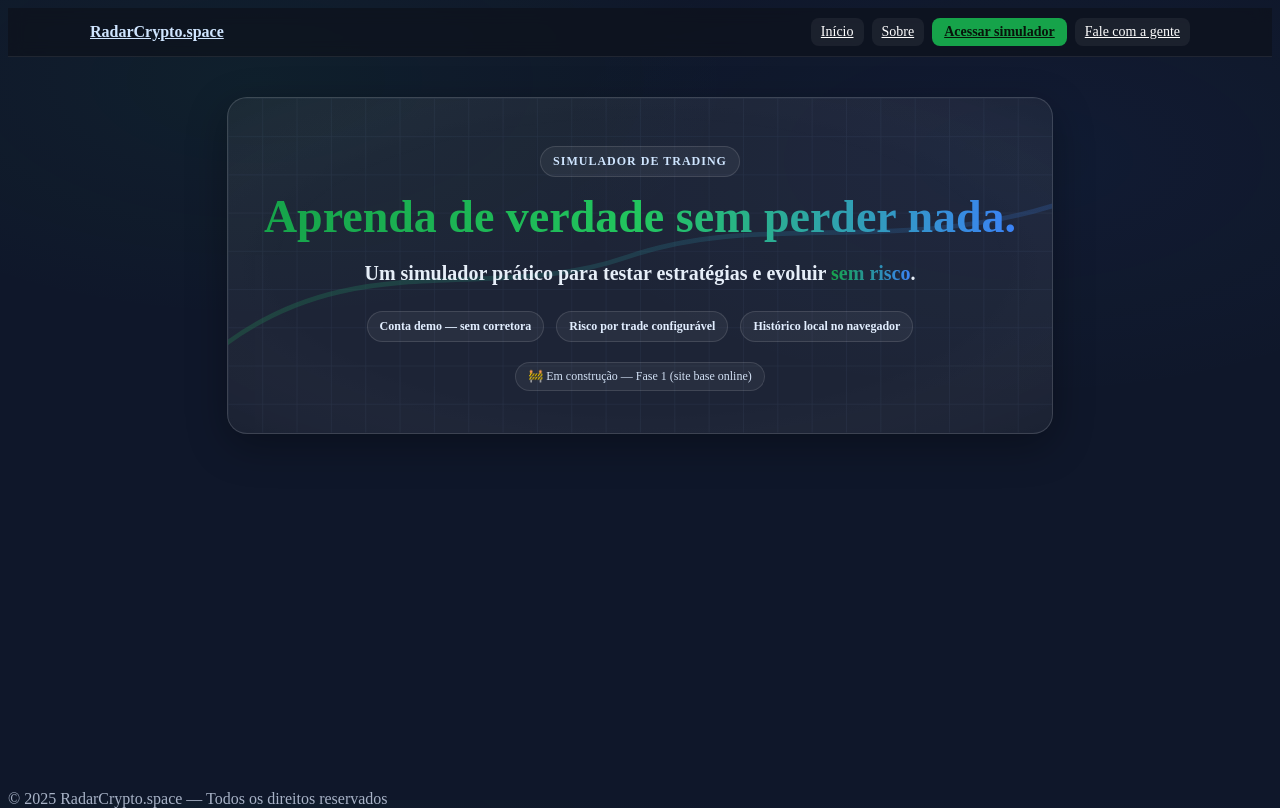
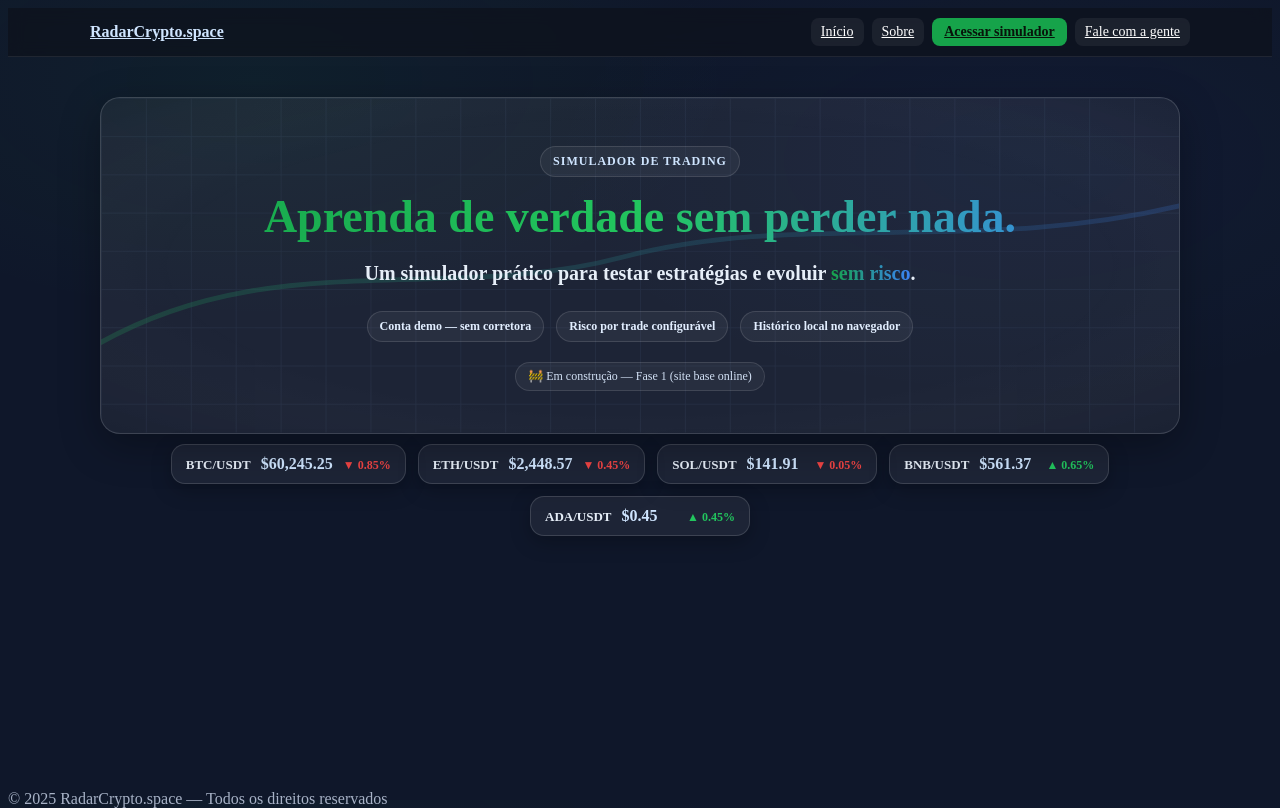
Before and after one commit to Ivanmonteiro-create/radarcripto.space, a Next.js app: page / in a window 1280 px wide. Built offline with nearby package versions, Linux system fonts and the light colour scheme.

Commit message:
Update index.js

```diff
--- a/pages/index.js
+++ b/pages/index.js
@@ -4,14 +4,14 @@ import HeroBackground from "../components/HeroBackground";
 export default function Home() {
   return (
     <main style={{ maxWidth: 1200, margin: "24px auto 0", padding: "0 16px" }}>
-      {/* HERO: card único, claro e sem “quadro de baixo” */}
+      {/* HERO: mantém o mesmo tamanho/estilo atual */}
       <section
         style={{
           position: "relative",
           margin: "16px auto 10px",
           maxWidth: 1080,
-          background: "rgba(255,255,255,0.06)",            // <-- mais CLARO
-          border: "1px solid rgba(255,255,255,0.14)",       // <-- um pouco mais de contraste
+          background: "rgba(255,255,255,0.06)",
+          border: "1px solid rgba(255,255,255,0.14)",
           borderRadius: 20,
           padding: "48px 36px 42px",
           textAlign: "center",
@@ -19,7 +19,7 @@ export default function Home() {
           boxShadow: "0 12px 40px rgba(0,0,0,0.30)",
         }}
       >
-        <HeroBackground />  {/* fundo agora MUITO mais sutil */}
+        <HeroBackground /> {/* fundo sutil + linha animada */}
 
         <div style={{ position: "relative", zIndex: 1 }}>
           <div
@@ -58,7 +58,7 @@ export default function Home() {
               fontSize: 20,
               lineHeight: 1.6,
               margin: "10px 0 22px 0",
-              color: "#e6eef8",  // texto mais claro
+              color: "#e6eef8",
               fontWeight: 600,
               maxWidth: 860,
               marginLeft: "auto",
@@ -109,6 +109,9 @@ export default function Home() {
           </div>
         </div>
       </section>
+
+      {/* TICKERS: de volta, abaixo do card, sem alterar o tamanho do herói */}
+      <Tickers />
     </main>
   );
 }
@@ -131,3 +134,57 @@ function Badge({ text }) {
     </span>
   );
 }
+
+/** Barra de moedas simples (mock) — podemos ligar a dados reais depois */
+function Tickers() {
+  const data = [
+    { pair: "BTC/USDT", price: "$60,245.25", change: -0.85 },
+    { pair: "ETH/USDT", price: "$2,448.57", change: -0.45 },
+    { pair: "SOL/USDT", price: "$141.91", change: -0.05 },
+    { pair: "BNB/USDT", price: "$561.37", change: 0.65 },
+    { pair: "ADA/USDT", price: "$0.45", change: 0.45 },
+  ];
+
+  return (
+    <div
+      style={{
+        maxWidth: 1080,
+        margin: "10px auto 0",
+        display: "flex",
+        gap: 12,
+        flexWrap: "wrap",
+        justifyContent: "center",
+      }}
+    >
+      {data.map((d) => (
+        <div
+          key={d.pair}
+          style={{
+            minWidth: 190,
+            padding: "10px 14px",
+            borderRadius: 14,
+            border: "1px solid rgba(255,255,255,0.14)",
+            background: "rgba(255,255,255,0.06)",
+            boxShadow: "0 6px 20px rgba(0,0,0,0.25)",
+            display: "flex",
+            alignItems: "baseline",
+            gap: 10,
+          }}
+        >
+          <strong style={{ color: "#e6eef8", fontSize: 13 }}>{d.pair}</strong>
+          <span style={{ color: "#cfe5ff", fontWeight: 700 }}>{d.price}</span>
+          <span
+            style={{
+              marginLeft: "auto",
+              fontSize: 12,
+              fontWeight: 800,
+              color: d.change >= 0 ? "#22c55e" : "#ef4444",
+            }}
+          >
+            {d.change >= 0 ? "▲" : "▼"} {Math.abs(d.change).toFixed(2)}%
+          </span>
+        </div>
+      ))}
+    </div>
+  );
+}
```
